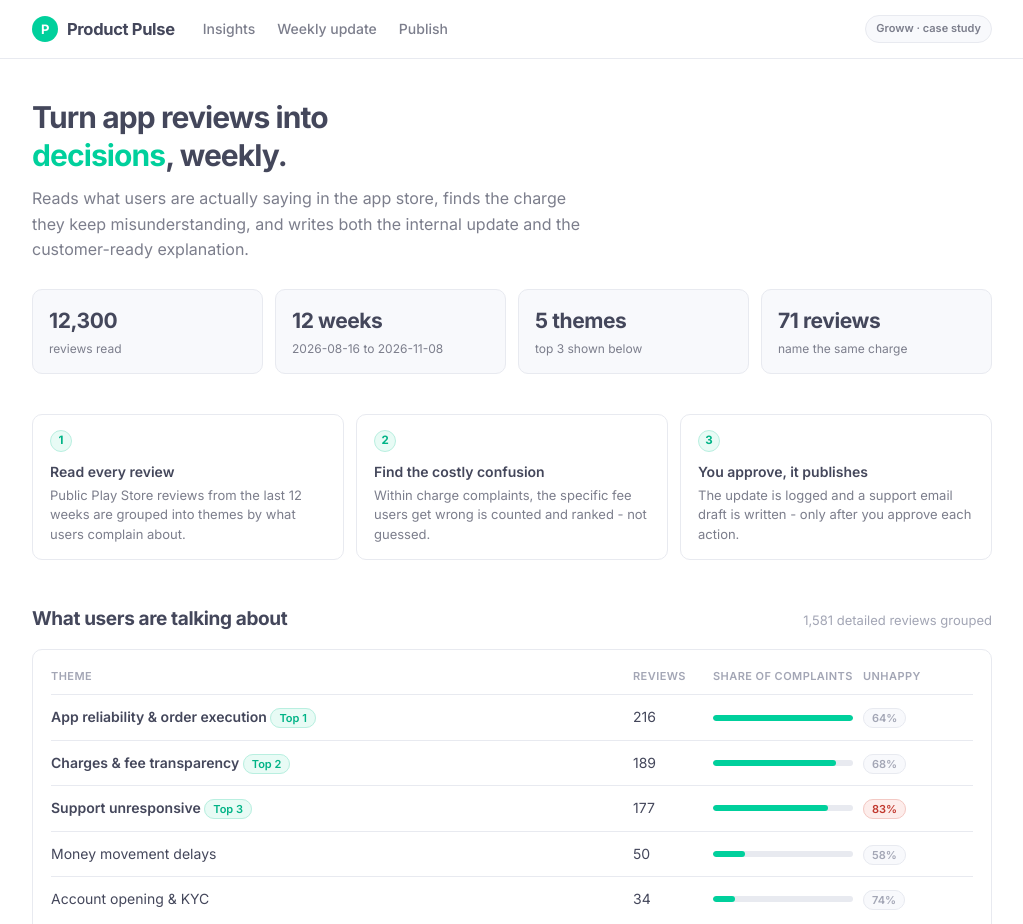
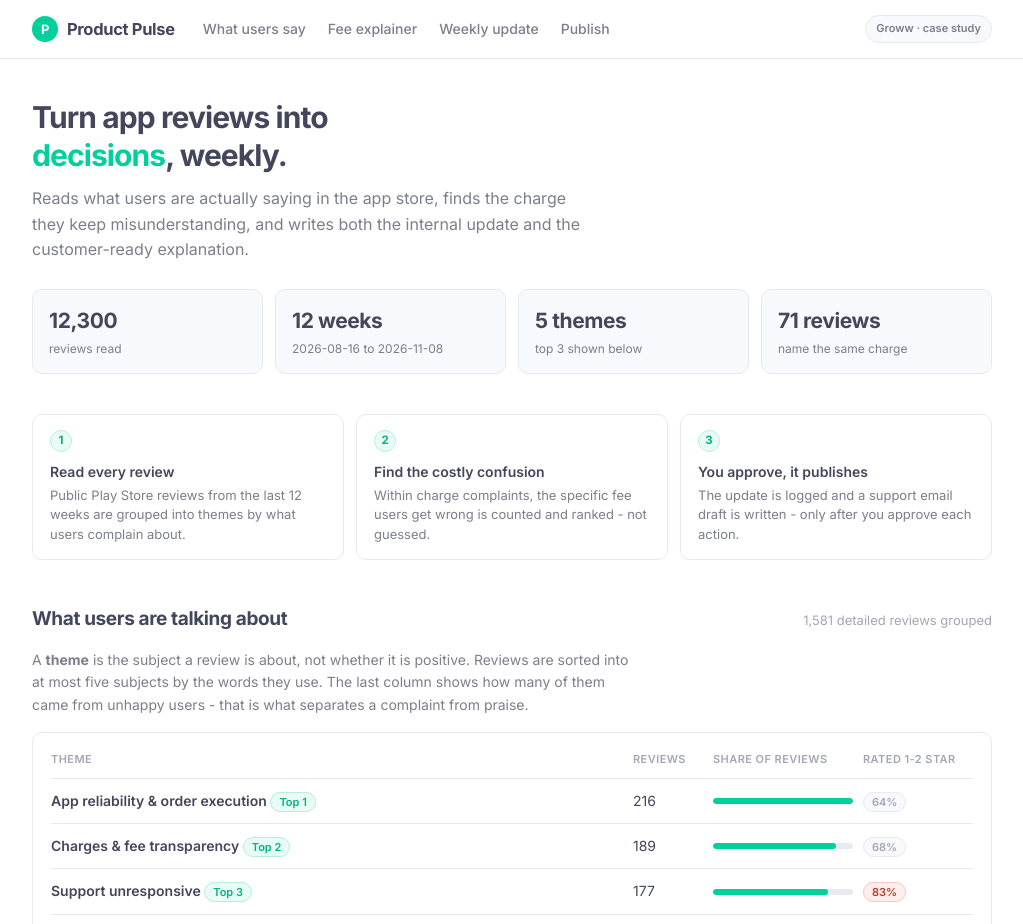
Before and after one commit to Jhanvi1802/groww-product-pulse, a plain HTML site: page index.html in a window 1280 px wide. Shown: the top 924 px of the page, without its empty margins (128-1151 px from the left). Drawn offline with Linux system fonts and the light colour scheme.

Commit message:
Make the fee explainer findable and fix a mislabelled column
The fee explainer section was missing from the nav, so the main
customer-facing output was only reachable by scrolling past it.

The themes table column read 'Share of complaints', but a theme is a
subject, not a sentiment - the charges bucket contains praise such as
'no fees or other hidden charges' alongside complaints. Renamed to
'Share of reviews' and 'Rated 1-2 star', and added a one-line
definition of 'theme' above the table.

```diff
--- a/app.js
+++ b/app.js
@@ -74,7 +74,7 @@
   $('s1sub').textContent = A.analysed.toLocaleString() + ' detailed reviews grouped';
   var tbl = $('themetable');
   tbl.innerHTML = '<tr><th>Theme</th><th style="width:80px">Reviews</th>' +
-                  '<th style="width:150px">Share of complaints</th><th style="width:110px">Unhappy</th></tr>';
+                  '<th style="width:150px">Share of reviews</th><th style="width:110px">Rated 1-2 star</th></tr>';
   var max = A.themes[0].count;
   A.themes.forEach(function (t, i) {
     var tr = el('tr', i < 3 ? 'top' : '');
--- a/index.html
+++ b/index.html
@@ -196,7 +196,8 @@
   <div class="navin">
     <div class="logo"><span class="dot">P</span> Product Pulse</div>
     <div class="navlinks">
-      <a href="#insights">Insights</a>
+      <a href="#insights">What users say</a>
+      <a href="#explain">Fee explainer</a>
       <a href="#update">Weekly update</a>
       <a href="#publish">Publish</a>
     </div>
@@ -226,6 +227,9 @@
   <section class="blk" id="insights">
     <div class="shead"><h2>What users are talking about</h2>
       <span class="note" id="s1sub"></span></div>
+    <p class="lead">A <b>theme</b> is the subject a review is about, not whether it is positive. Reviews are
+      sorted into at most five subjects by the words they use. The last column shows how many of them came
+      from unhappy users - that is what separates a complaint from praise.</p>
     <div class="panel">
       <div class="pbody"><table class="t" id="themetable"></table></div>
     </div>
```
